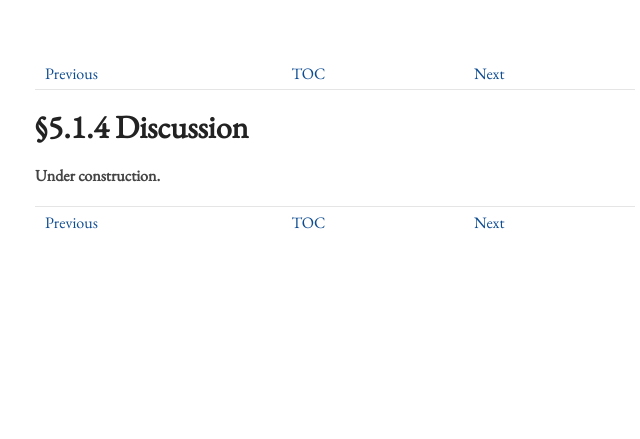
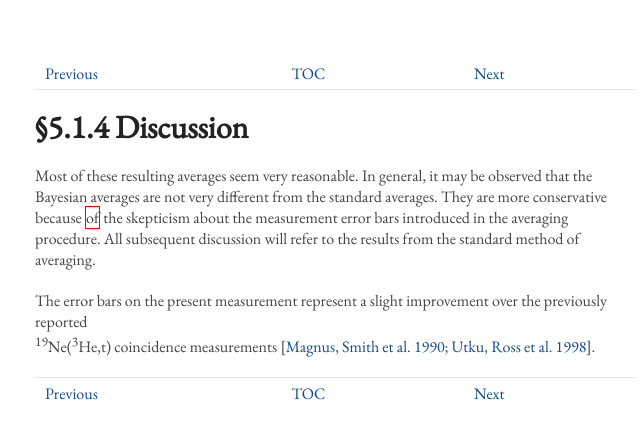
Before and after one commit to dwvisser/19ne-thesis, a Jekyll site: the page built from 5.1.4-discussion.md, in a window 1280 px wide. Shown: the top 439 px of the page, without its empty margins (305-945 px from the left). Built offline with Jekyll 4.4.1, drawn with Linux system fonts in a browser that asks for light colours.

Commit message:
Up to first set of references in 5.1.4 (sort of weird reading without the data presented first).

```diff
--- a/5.1.4-discussion.md
+++ b/5.1.4-discussion.md
@@ -9,4 +9,15 @@ next: /bibliography/
 §5.1.4 Discussion
 ============================
 
-<b>Under construction.</b>
+Most of these resulting averages seem very reasonable. In general, it may be
+observed that the Bayesian averages are not very different from the standard
+averages. They are more conservative because
+<span class="correction">of</span> the skepticism about the measurement error
+bars introduced in the averaging procedure. All subsequent discussion will
+refer to the results from the standard method of averaging.
+
+The error bars on the present measurement represent a slight improvement over
+the previously reported <span class="nowrap"><sup>19</sup>Ne(<sup>3</sup>He,t)
+coincidence measurements [[Magnus, Smith et al.
+1990](../bibliography/#magnus90); [Utku, Ross et al.
+1998](../bibliography/#utku)].
```
Also changed, not shown: 2.1-nuclear-burning-through-resonances.md (+1 -1 lines), bibliography.md (+11 -1 lines).
